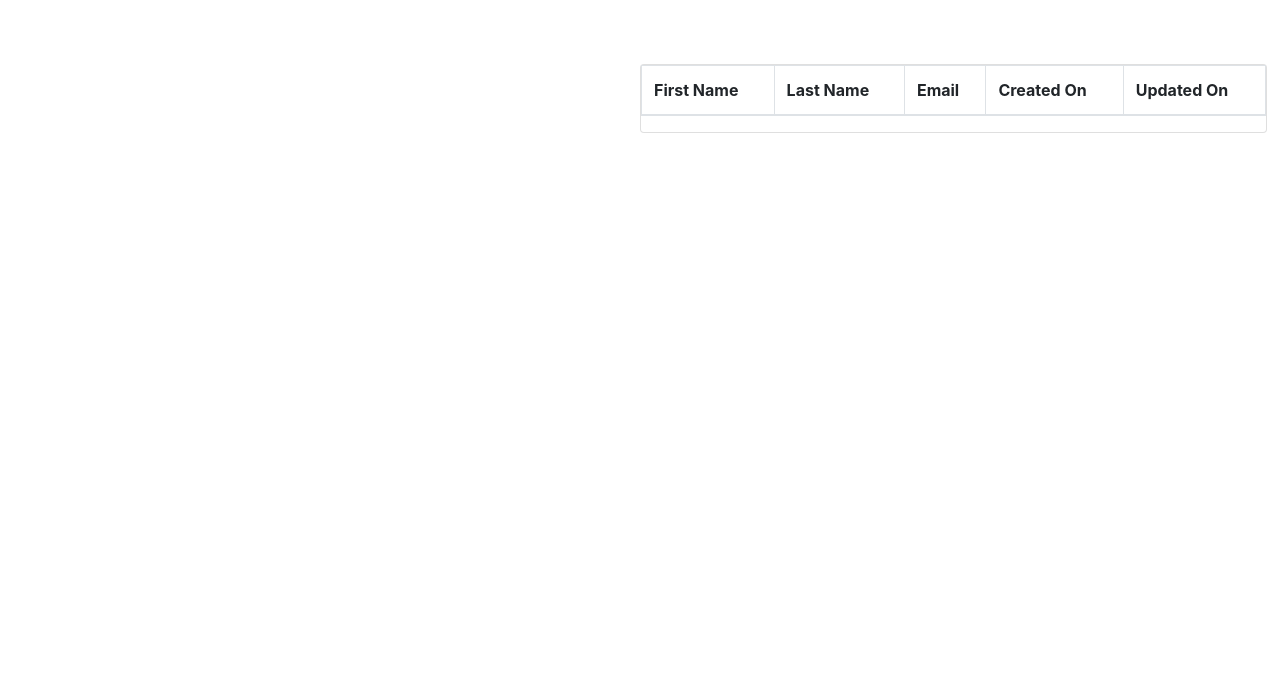
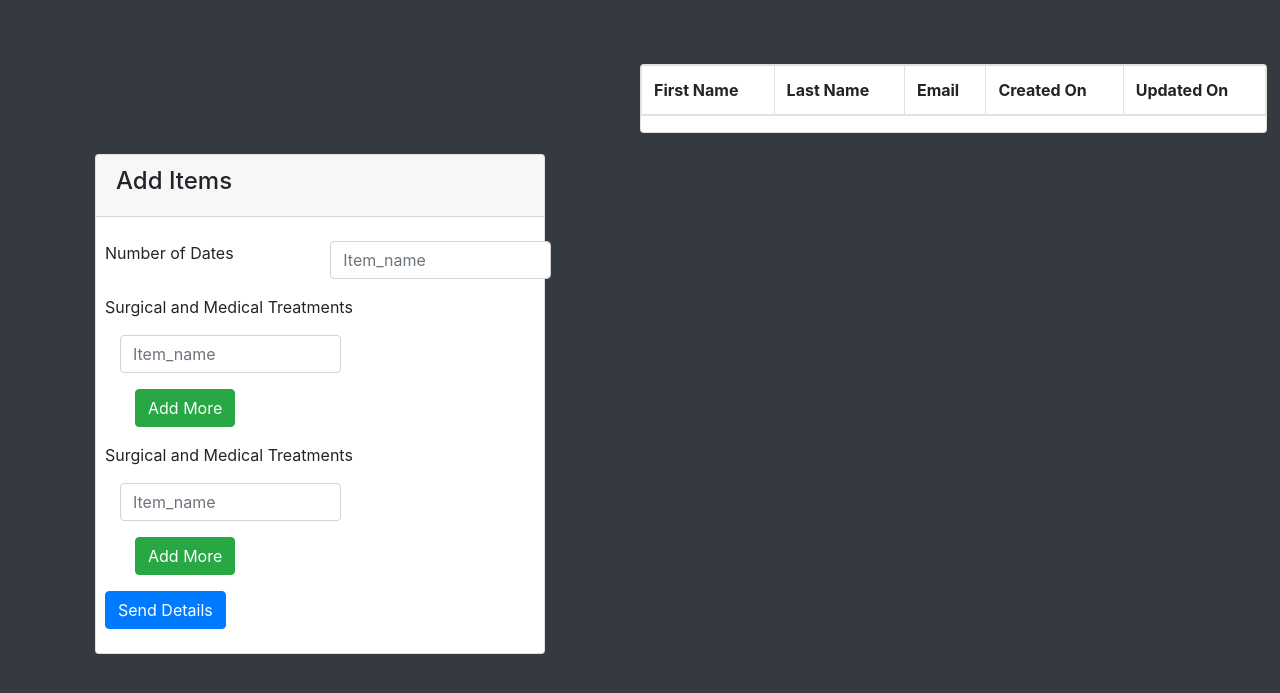
Before and after one commit to PrabhaLK/loan-credit-management-system, a PHP site: page /pages/govt-hos.php in a window 1280 px wide. Shown: the top 693 px of the page. Run offline with PHP 8.4, Linux system fonts and the light colour scheme; the template is opened without the code that fills it, so the values that code supplies are empty.

Commit message:
new page create

```diff
--- a/pages/govt-hos.php
+++ b/pages/govt-hos.php
@@ -10,6 +10,7 @@ $type = isset($_GET['type']) ? $_GET['type'] : '';
     <meta name="viewport" content="width=device-width, initial-scale=1.0">
     <!-- boostrap css  -->
     <link rel="stylesheet" href="https://cdn.jsdelivr.net/npm/bootstrap@4.0.0/dist/css/bootstrap.min.css" integrity="sha384-Gn5384xqQ1aoWXA+058RXPxPg6fy4IWvTNh0E263XmFcJlSAwiGgFAW/dAiS6JXm" crossorigin="anonymous">
+    <link rel="stylesheet" href="https://cdnjs.cloudflare.com/ajax/libs/twitter-bootstrap/5.3.3/js/bootstrap.min.js">
 
     <title></title>
     <style>
@@ -24,7 +25,6 @@ $type = isset($_GET['type']) ? $_GET['type'] : '';
         }
 
         .right-up {
-
             height: 50%;
             padding-top: 10%;
             padding-right: 2%;
@@ -45,15 +45,67 @@ $type = isset($_GET['type']) ? $_GET['type'] : '';
             display: inline-block;
             font-size: 36px;
         }
+
+        .left-up {
+            height: 50%;
+            padding-top: 10%;
+            position: inherit;
+        }
     </style>
 </head>
 
-<body>
-
+<body class="bg-dark">
     <div class="left-sec">
         <div class="Header">
             <?php echo ($type); ?>
         </div>
+        <div class="left-up">
+            <div class="container">
+                <div class="row my-4">
+                    <div class="col-lg-9 mx-auto">
+                        <div class="card shadow">
+                            <div class="card-header">
+                                <h4> Add Items </h4>
+                            </div>
+                            <div class="card-body p-4">
+                                <form action="#" method="POST" id="add_form">
+                                    <div id="show_item">
+                                        <div class="row">
+                                            <p>Number of Dates</p>
+                                            <div class="col-md-7 mb-3">
+                                                <input type="number" style="margin-left:37%" name="number_of_dates[]" id="" class="form-control" placeholder="Item_name" required>
+                                            </div>
+                                        </div>
+                                        <div class="row">
+                                            <p>Surgical and Medical Treatments</p>
+                                            <div class="col-md-7 mb-3">
+                                                <input type="number" name="number_of_dates[]" id="" class="form-control" placeholder="Item_name" required>
+                                            </div>
+                                        </div>
+                                        <div class="col-md-2 mb-3">
+                                            <button class="btn btn-success add_item_btn">Add More</button>
+                                        </div>
+                                        <div class="row">
+                                            <p>Surgical and Medical Treatments</p>
+                                            <div class="col-md-7 mb-3">
+                                                <input type="number" name="number_of_dates[]" id="" class="form-control" placeholder="Item_name" required>
+                                            </div>
+                                        </div>
+                                        <div class="col-md-2 mb-3">
+                                            <button class="btn btn-success add_item_btn">Add More</button>
+                                        </div>
+                                        <div class="row my-auto">
+                                            <button class="btn btn-primary add_item_btn">Send Details</button>
+                                        </div>
+                                    </div>
+                            </div>
+                            </form>
+                        </div>
+                    </div>
+                </div>
+            </div>
+        </div>
+    </div>
     </div>
     <div class="right-sec">
         <div class="right-up">
--- a/pages/index.php
+++ b/pages/index.php
@@ -29,7 +29,7 @@ session_start()
                     <li class="dropdown">
                         <a href="#" class="dropdown-toggle" data-toggle="dropdown">Hospitalization <b class="caret"></b></a>
                         <ul class="dropdown-menu">
-                            <li><a href="./government-hos.php?type=Government Hospitalization">Government Hospitalization</a></li>
+                            <li><a href="./govt-hos.php?type=Government Hospitalization">Government Hospitalization</a></li>
                             <li><a href="./government-hos.php?type=Government Ayuvedic Hospitalization">Government Ayurvedic Hospitalization</a></li>
                             <li><a href="./government-hos.php?type=Private Hospitalization">Private Hospitalization</a></li>
                             <li><a href="./government-hos.php?type=Private Ayuvedic Hospitalization">Private Ayurvedic Hospitalization</a></li>
```
